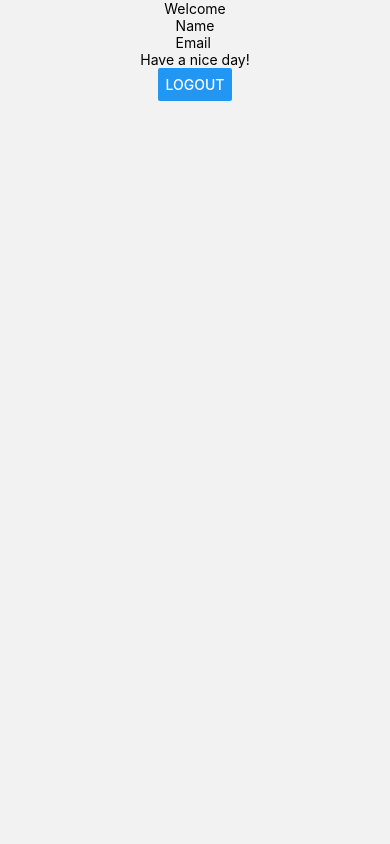
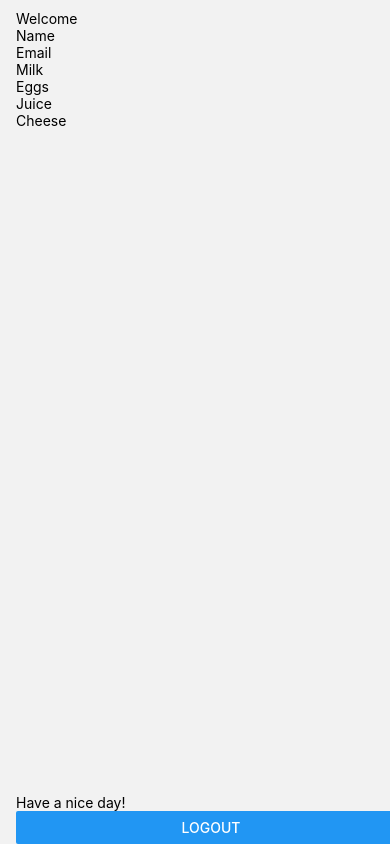
Before and after one commit to darsan012/FirstReactNativeApp, a React Native app: screen /Profile in a window 390 px wide. Built offline with nearby package versions, Linux system fonts and the light colour scheme.

Commit message:
sucessful retreiving of the userSlice data

```diff
--- a/src/Components/Profile.js
+++ b/src/Components/Profile.js
@@ -7,13 +7,30 @@ import {
   Button,
   StyleSheet,
   Dimensions,
+  FlatList,
 } from 'react-native';
 import AsyncStorage from '@react-native-async-storage/async-storage';
-import {useDispatch} from 'react-redux';
+import {useDispatch, useSelector} from 'react-redux';
 import {logout} from '../store/slices/userSlice';
 
 const Profile = ({navigation, route}) => {
   const dispatch = useDispatch();
+  const loginData = useSelector(state => state.userDetails.user);
+  console.log(loginData, 'haha');
+  const items = [
+    {
+      text: 'Milk',
+    },
+    {
+      text: 'Eggs',
+    },
+    {
+      text: 'Juice',
+    },
+    {
+      text: 'Cheese',
+    },
+  ];
 
   const logoutHandler = () => {
     AsyncStorage.clear();
@@ -24,11 +41,15 @@ const Profile = ({navigation, route}) => {
     <SafeAreaView>
       <ScrollView>
         <View style={styles.profileContainer}>
-          <Text>Welcome</Text>
+          <Text style={styles.welcomeText}>Welcome</Text>
           <View>
             <Text>Name</Text>
             <Text>Email</Text>
           </View>
+          <FlatList
+            data={items}
+            renderItem={({item}) => <Text>{item.text}</Text>}
+          />
           <Text>Have a nice day!</Text>
           <View>
             <Button title="Logout" onPress={() => logoutHandler()} />
@@ -45,9 +66,11 @@ const styles = StyleSheet.create({
   profileContainer: {
     display: 'flex',
     // flexDirection: 'row',
-    alignItems: 'center',
+    marginHorizontal: 16,
+    paddingTop: 10,
     width: width,
     height: height,
   },
+  welcomeText: {},
 });
 export default Profile;
```
